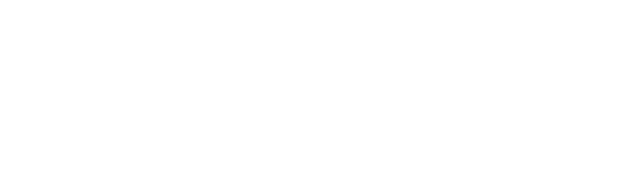
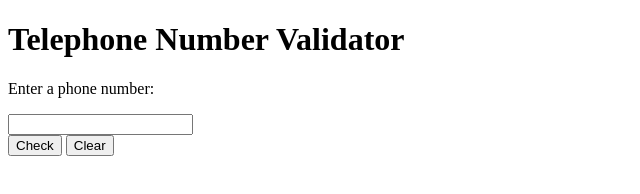
Before and after one commit to Afer1991/telephone-number-validator, a plain HTML site: page index.html in a window 1280 px wide. Shown: the whole page, without its empty margins (0-640 px from the left). Drawn offline with Linux system fonts and the light colour scheme.

Commit message:
Add html structure

```diff
--- a/index.html
+++ b/index.html
@@ -7,6 +7,17 @@
     <title>Telephone Number Validator</title>
   </head>
   <body>
+    <h1>Telephone Number Validator</h1>
+    <div>
+     <div>
+        <p>Enter a phone number:</p>
+        <input type="text" />
+     </div>
+     <div>
+        <button>Check</button>
+        <button>Clear</button>
+     </div>
+    </div>
   <script src="script.js"></script>
   </body>
 </html>
```
